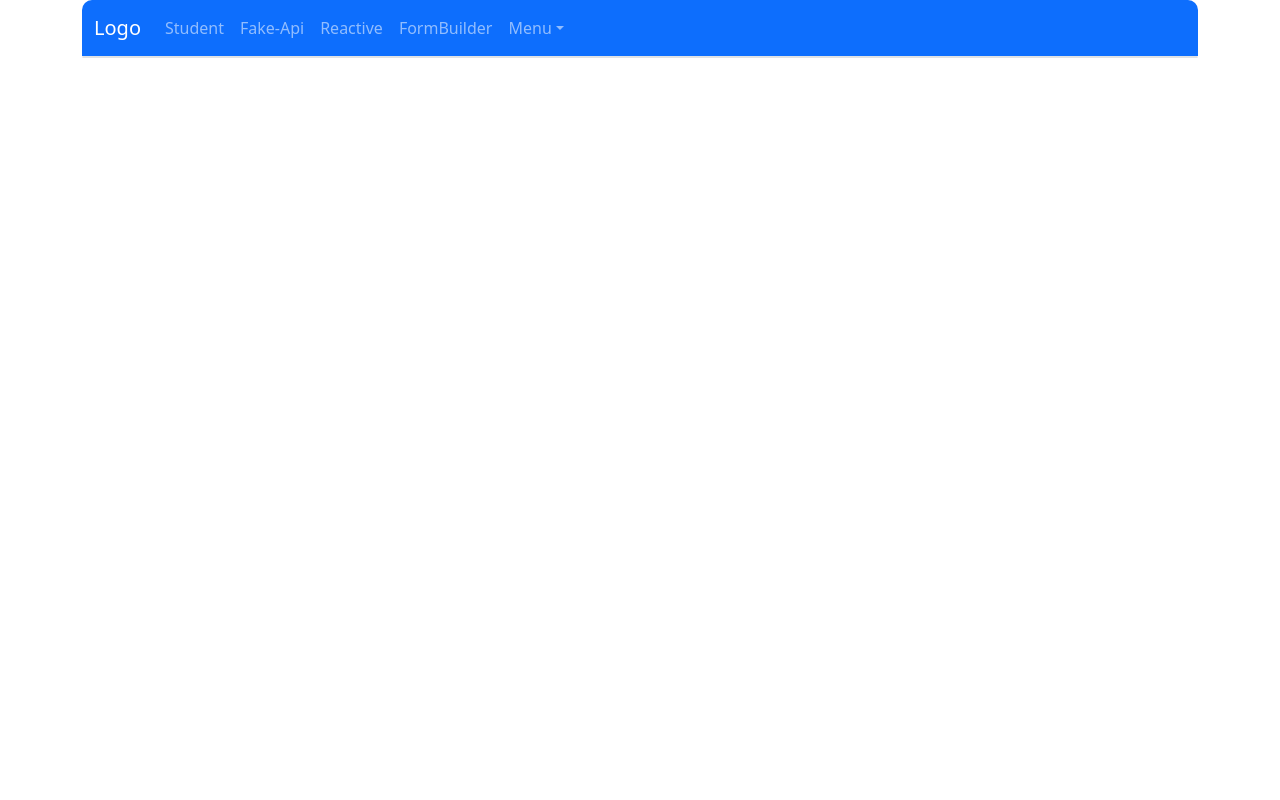
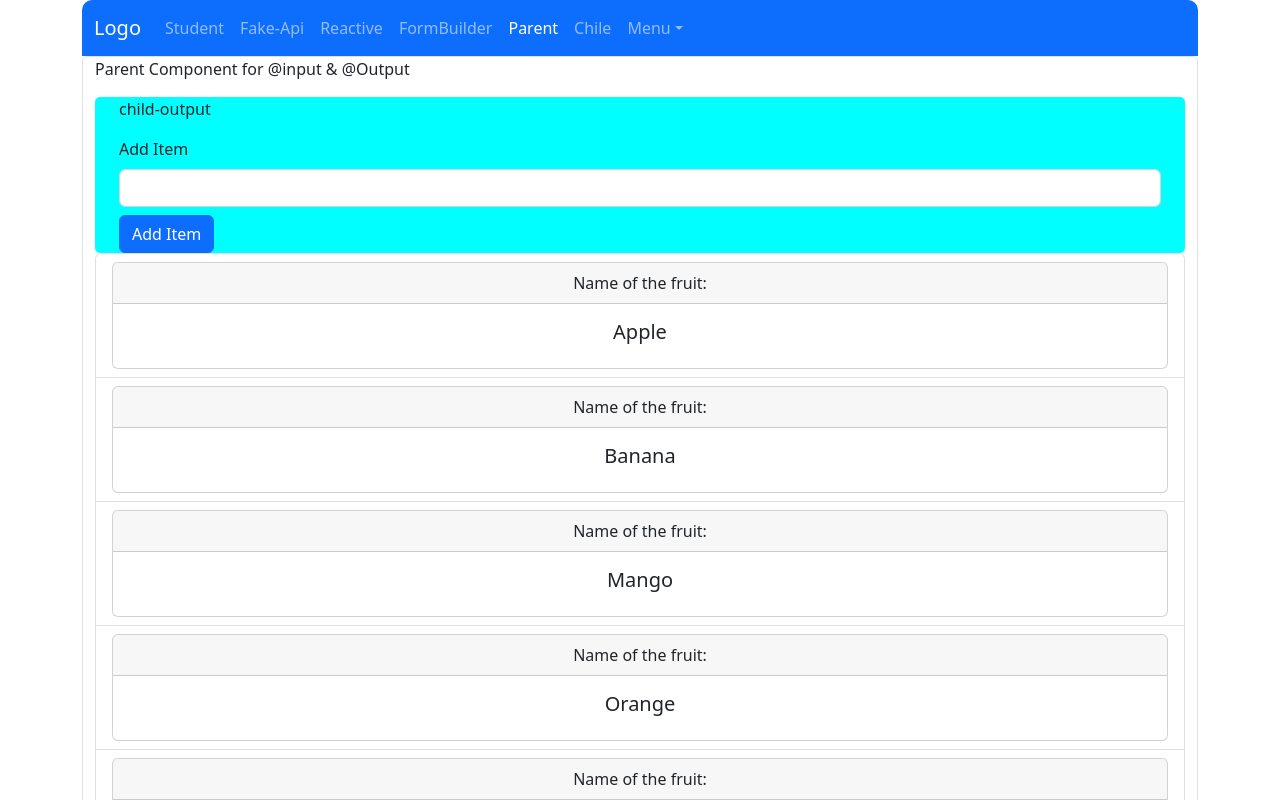
Before and after one commit to kumargogu/CRUD-inmemory-json-service, an Angular app: page /parent in a window 1280 px wide. Before the commit this address led to /. Shown: the top 800 px of the page. Built offline with nearby package versions, Linux system fonts and the light colour scheme.

Commit message:
input,output eventemmiter code

```diff
--- a/src/app/app.component.html
+++ b/src/app/app.component.html
@@ -19,6 +19,12 @@
           <li class="nav-item">
             <a class="nav-link" routerLinkActive="active" routerLink="formbuilder">FormBuilder</a>
           </li>
+          <li class="nav-item">
+            <a class="nav-link" routerLinkActive="active" routerLink="parent">Parent</a>
+          </li>
+          <li class="nav-item">
+            <a class="nav-link" routerLinkActive="active" routerLink="child">Chile</a>
+          </li>
           <li class="nav-item dropdown">
             <a class="nav-link dropdown-toggle" href="#" role="button" data-bs-toggle="dropdown">Menu</a>
             <ul class="dropdown-menu">
--- /dev/null
+++ b/src/app/child-output/child-output.component.html
@@ -0,0 +1,6 @@
+<div class="container">
+  <p>child-output</p>
+  <label for="inputItem" class="form-label">Add Item</label>
+  <input type="text" class="form-control" id="inputItem" #newItem>
+  <button class="btn btn-primary mt-2" (click)="addNewItem(newItem.value)">Add Item</button>
+</div>
--- /dev/null
+++ b/src/app/child-output/child-output.component.ts
@@ -0,0 +1,19 @@
+import { Component, EventEmitter, OnInit, Output } from '@angular/core';
+
+@Component({
+  selector: 'app-child-output',
+  templateUrl: './child-output.component.html',
+  styleUrls: ['./child-output.component.css']
+})
+export class ChildOutputComponent implements OnInit {
+
+  @Output() newItemEmmit=new EventEmitter();
+  constructor() { }
+
+  ngOnInit(): void {
+  }
+  addNewItem(newItem:string){
+    //console.log(newItem);
+    this.newItemEmmit.emit(newItem);
+  }
+}
--- /dev/null
+++ b/src/app/child/child.component.html
@@ -0,0 +1,8 @@
+<div class="card text-center">
+  <div class="card-header">
+    Name of the fruit:
+  </div>
+  <div class="card-body">
+    <h5 class="card-title">{{nameOftheFruit}}</h5>
+  </div>
+</div>
--- /dev/null
+++ b/src/app/child/child.component.ts
@@ -0,0 +1,21 @@
+import { Component, Input, OnInit } from '@angular/core';
+
+@Component({
+  selector: 'app-child',
+  templateUrl: './child.component.html',
+  styleUrls: ['./child.component.css'],
+ /*  inputs:['nameOftheFruit'] */
+})
+export class ChildComponent implements OnInit {
+  @Input() nameOftheFruit:string;
+
+/*   @Input('nameOftheFruit') fruit:string; */
+
+/* nameOftheFruit:string; */
+
+  constructor() { }
+
+  ngOnInit(): void {
+  }
+
+}
--- /dev/null
+++ b/src/app/parent/parent.component.html
@@ -0,0 +1,10 @@
+<P>Parent Component for @input & @Output</P>
+<div class="container" style="background-color:aqua;border-radius:5px ;">
+  <app-child-output (newItemEmmit)="addItem($event)"></app-child-output>
+</div>
+<ul class="list-group">
+  <!--  <li class="list-group-item" *ngFor="let fruit of fruits">{{fruit}}</li> -->
+  <li class="list-group-item" *ngFor="let fruit of fruits">
+    <app-child [nameOftheFruit]="fruit"></app-child>
+  </li>
+</ul>
--- /dev/null
+++ b/src/app/parent/parent.component.ts
@@ -0,0 +1,17 @@
+import { Component, OnInit } from '@angular/core';
+
+@Component({
+  selector: 'app-parent',
+  templateUrl: './parent.component.html',
+  styleUrls: ['./parent.component.css']
+})
+export class ParentComponent implements OnInit {
+ fruits:string[]=["Apple","Banana","Mango","Orange","Cherry","Grapes"]
+  constructor() { }
+
+  ngOnInit(): void {
+  }
+  addItem(item:string){
+    this.fruits.push(item);
+  }
+}
```
Also changed, not shown: src/app/app-routing.module.ts (+10 -0 lines), src/app/app.module.ts (+7 -1 lines), src/app/child-output/child-output.component.css (added), src/app/child/child.component.css (added), src/app/parent/parent.component.css (added).
